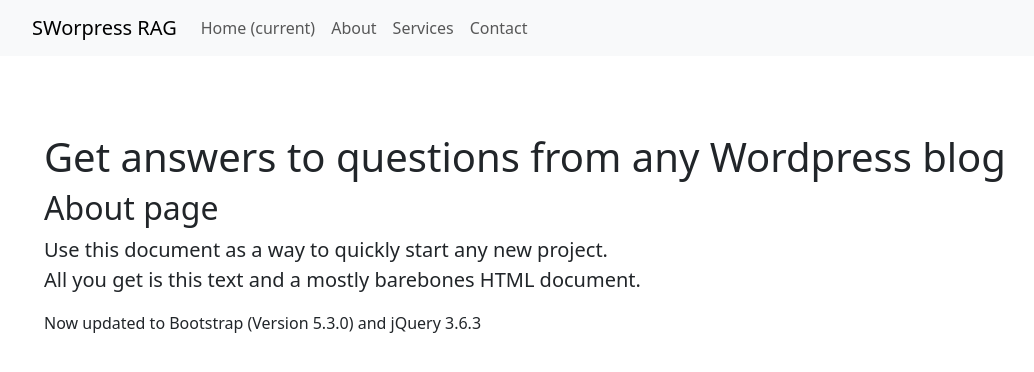
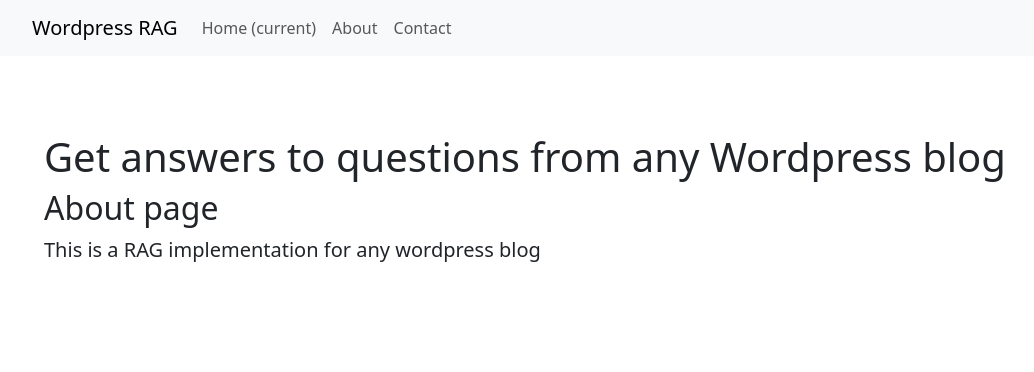
Before and after one commit to speechwrecko/wordpress-rag, a Flask app: page /about in a window 1280 px wide. Shown: the top 372 px of the page, without its empty margins (50-1084 px from the left). Run offline with Flask 3, Linux system fonts and the light colour scheme; parts of the project's set-up code (start-up, migrations or seed data) failed here and were passed over; some libraries are stand-ins or nearby versions.

Commit message:
polish and fit and finish

```diff
--- a/app.py
+++ b/app.py
@@ -6,7 +6,9 @@ https://github.com/petersimeth/basic-flask-template
 © MIT licensed, 2018-2023
 """
 
+import os
 from flask import Flask, render_template, request, url_for, jsonify, flash, redirect
+from dotenv import load_dotenv
 
 from scraper import scraper
 from db import db, embeddings
@@ -17,11 +19,11 @@ DEVELOPMENT_ENV = False
 app = Flask(__name__)
 
 app_data = {
-    "name": "Worpress RAG",
+    "name": "Wordpress RAG",
     "description": "Get answers to questions from any Wordpress blog",
-    "author": "Jason FLaks",
-    "html_title": "Worpress RAG",
-    "project_name": "SWorpress RAG",
+    "author": "Jason Flaks",
+    "html_title": "Wordpress RAG",
+    "project_name": "Wordpress RAG",
     "keywords": "wordpress, rag, llm",
     "answer": "",
 }
@@ -36,9 +38,9 @@ def about():
     return render_template("about.html", app_data=app_data)
 
 
-@app.route("/service")
+@app.route("/contact")
 def service():
-    return render_template("service.html", app_data=app_data)
+    return render_template("contact.html", app_data=app_data)
 
 
 @app.route("/process_query", methods=('GET', 'POST'))
@@ -72,7 +74,8 @@ def main():
     global data_path
     global vectordb
 
-    blog_url = "https://speechwrecko.com"
+    load_dotenv()
+    blog_url = os.getenv('BLOG_POST_URL')
     data_path = "blog_files"
     vectordb = db("wordpress_rag.db", "wordpress_collection", 768, "default", False)
 
--- a/templates/about.html
+++ b/templates/about.html
@@ -4,7 +4,5 @@
     <h1>{{ app_data['description'] }}</h1>
     <h2>About page</h2>
 
-    <p class="lead">Use this document as a way to quickly start any new project.
-        <br> All you get is this text and a mostly barebones HTML document.</p>
-    <div> Now updated to Bootstrap (Version 5.3.0) and jQuery 3.6.3</div>
+    <p class="lead">This is a RAG implementation for any wordpress blog
 {% endblock %}
--- a/templates/contact.html
+++ b/templates/contact.html
@@ -3,5 +3,9 @@
 {% block body %}
     <h1>You can contact me on Github.</h1>
 
-    <p class="lead"> - <a href="https://github.com/petersimeth" target="_blank" >https://github.com/petersimeth</a></p>
+    <p class="lead"> - <a href="https://github.com/speechwrecko" target="_blank">https://github.com/speechwrecko</a></p>
+
+    <h1>You can read my blog here.</h1>
+
+    <p class="lead"> - <a href="https://speechwrecko.com" target="_blank">https://speechwrecko.com</a></p>
 {% endblock %}
--- a/templates/includes/_navbar.html
+++ b/templates/includes/_navbar.html
@@ -17,9 +17,6 @@
           <a class="nav-link" href="/about">About</a>
         </li>
         <li class="nav-item">
-          <a class="nav-link" href="/service">Services</a>
-        </li>
-        <li class="nav-item">
           <a class="nav-link" href="/contact">Contact</a>
         </li>
       </ul>
--- a/templates/layout.html
+++ b/templates/layout.html
@@ -36,5 +36,11 @@
     <script src="https://code.jquery.com/jquery-3.6.3.min.js" integrity="sha256-pvPw+upLPUjgMXY0G+8O0xUf+/Im1MZjXxxgOcBQBXU=" crossorigin="anonymous"></script>
     <script src="https://cdn.jsdelivr.net/npm/@popperjs/core@2.11.6/dist/umd/popper.min.js" integrity="sha384-oBqDVmMz9ATKxIep9tiCxS/Z9fNfEXiDAYTujMAeBAsjFuCZSmKbSSUnQlmh/jp3" crossorigin="anonymous"></script>
     <script src="https://cdn.jsdelivr.net/npm/bootstrap@5.3.0-alpha1/dist/js/bootstrap.min.js" integrity="sha384-mQ93GR66B00ZXjt0YO5KlohRA5SY2XofN4zfuZxLkoj1gXtW8ANNCe9d5Y3eG5eD" crossorigin="anonymous"></script>
+    <script type="text/javascript">// <![CDATA[
+      function loading(){
+          document.getElementById("innerPara").innerHTML = "";
+          document.getElementById("loading").style.display = "block"
+      }
+    // ]]></script>
   </body>
 </html>
```
Also changed, not shown: templates/index.html (+5 -3 lines), templates/service.html (deleted, +0 -9 lines), 1 other file.
